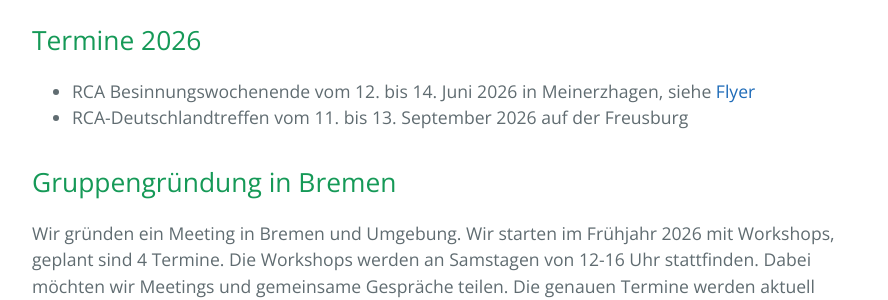
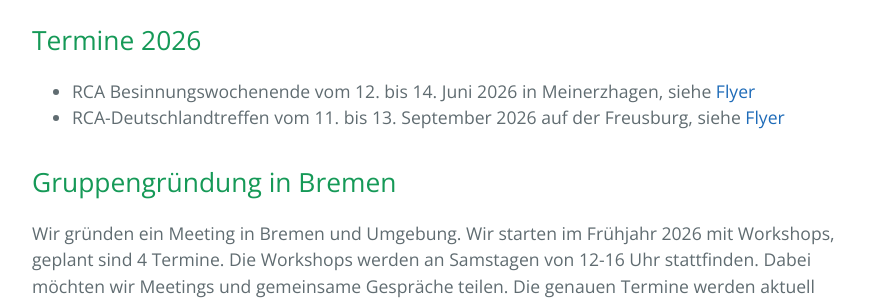
Before and after one commit to rcadeutschland/rcadeutschland.github.io, a Jekyll site: the page built from index.html, in a window 1280 px wide and 900 px high, scrolled down 418 px. Shown: the part 155-455 px from the top of the window, without its empty margins (192-1080 px from the left). Built offline with Jekyll 4.4.1, drawn with Linux system fonts in a browser that asks for light colours.

Commit message:
Add link to flyer for RCA-Deutschlandtreffen 2026

```diff
--- a/index.html
+++ b/index.html
@@ -16,7 +16,7 @@
 <p>
   <ul>
     <li>RCA Besinnungswochenende vom 12. bis 14. Juni 2026 in Meinerzhagen, siehe <a href="/files/RCABesinnungswochenende2026.pdf">Flyer</a></li>
-    <li>RCA-Deutschlandtreffen vom 11. bis 13. September 2026 auf der Freusburg</li>
+    <li>RCA-Deutschlandtreffen vom 11. bis 13. September 2026 auf der Freusburg, siehe <a href="/files/Flyer. Verbindlichkeit bringt Freiheit.pdf">Flyer</a></li>
   </ul>
 </p>
 <h2>Gruppengründung in Bremen</h2>
```
